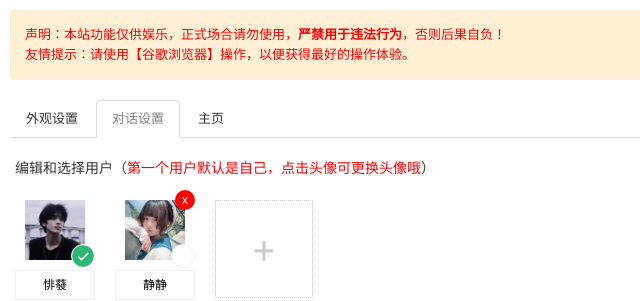
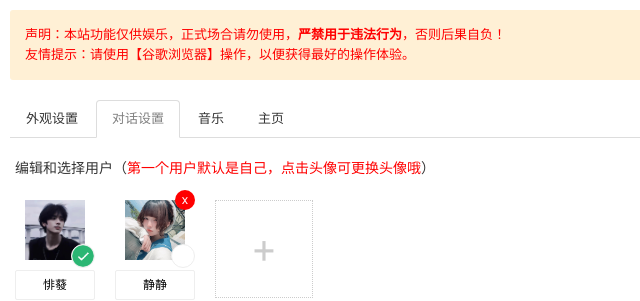
Before and after one commit to lemodragon/wechat-generation, a plain HTML site: page index.html in a window 1280 px wide. Shown: the top 301 px of the page, 0-640 px from the left. Drawn offline with Linux system fonts and the light colour scheme; a script that the page names is missing.

Commit message:
Update index.html

```diff
--- a/index.html
+++ b/index.html
@@ -39,7 +39,8 @@
                     <ul class="nav nav-tabs">
                         <li><a data-tab href="#tabContent1">外观设置</a></li>
                         <li class="active"><a data-tab href="#tabContent2">对话设置</a></li>
-                        <li><a href="https://lvdpub.com" target="_blank">主页</a></li>
+                        <li><a href="https://music.lvdpub.com" target="_blank">音乐</a></li>
+                        <li><a href="https://deno.lvdpub.com" target="_blank">主页</a></li>
                     </ul>
                     <div class="tab-content">
                         <div class="tab-pane" id="tabContent1">
```
